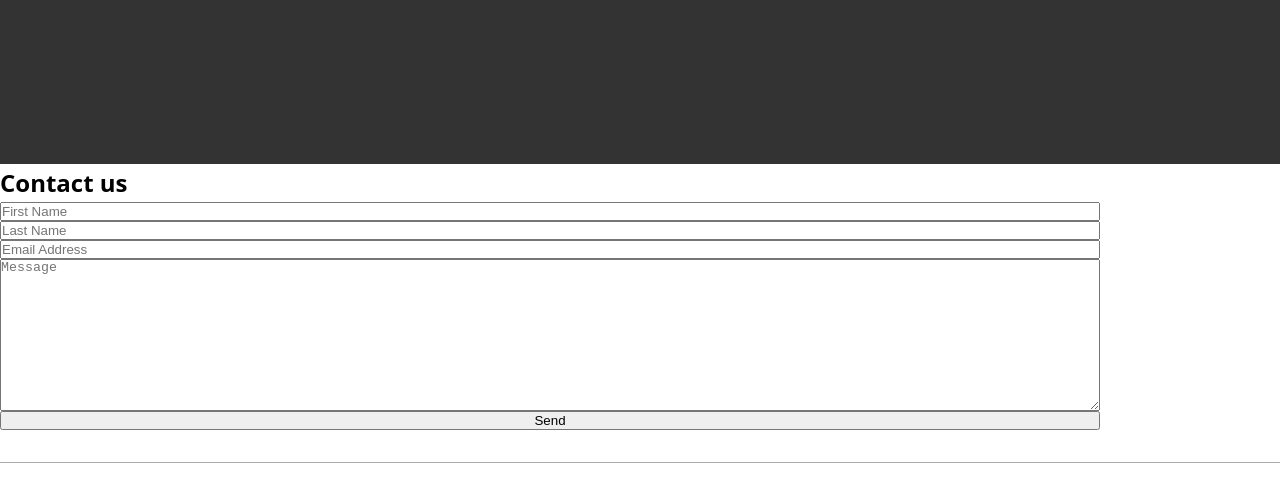
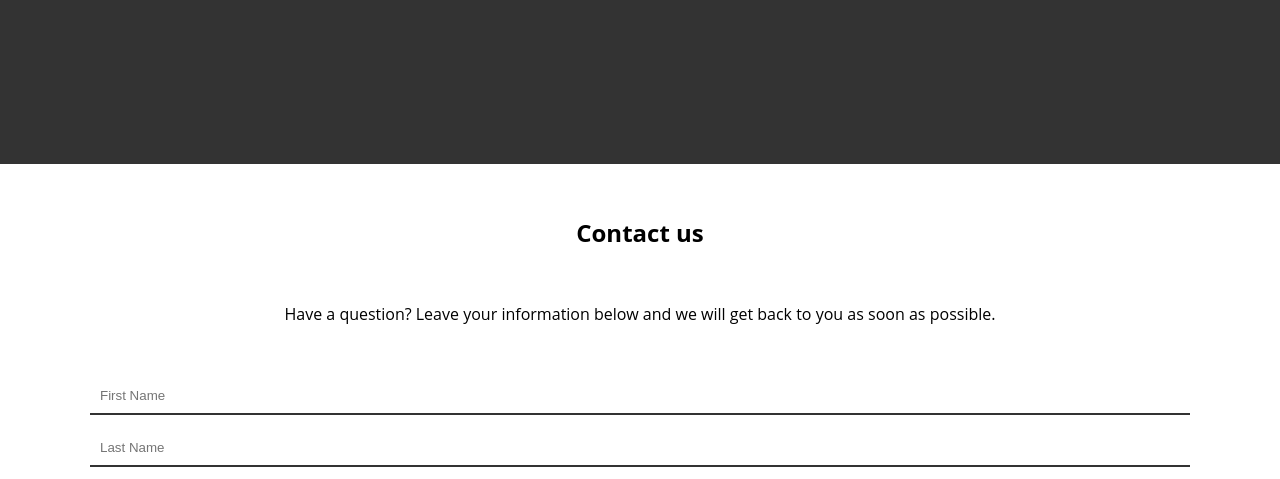
Before and after one commit to Higr268/luminy, a plain HTML site: page contact.html in a window 1280 px wide. Shown: the part 466-945 px from the top of the page. Drawn offline with Linux system fonts and the light colour scheme.

```diff
--- a/contact.html
+++ b/contact.html
@@ -30,6 +30,7 @@
     </section>
     <section class="msg-form">
         <h4>Contact us</h4>
+        <p>Have a question? Leave your information below and we will get back to you as soon as possible.</p>
         <form action="https://api.web3forms.com/submit" method="post">
             <input type="hidden" name="access_key" value="79aecd3d-0fce-4986-a272-69275bb6a869">
 
--- a/style.css
+++ b/style.css
@@ -174,11 +174,36 @@ section h4{
 }
 
 .msg-form form {
-    max-width: 1100px;
+    width: 1100px;
     display: flex;
     flex-direction: column;
+    gap: 15px;
 }
 
 .msg-form {
-    max-width: 1100px;
+    display: flex;
+    flex-direction: column;
+    justify-content: center !important;
+    align-items: center;
+    margin: 50px;
+    gap: 50px;
+
 }
+
+input {
+    outline: none;
+    border: none;
+    border-bottom: 2px solid #333;
+    padding: 10px;
+}
+
+input[type="submit"] {
+    background: none;
+    border: 2px solid #333;
+
+}
+
+textarea {
+    border: none;
+    outline: none;
+}
```
